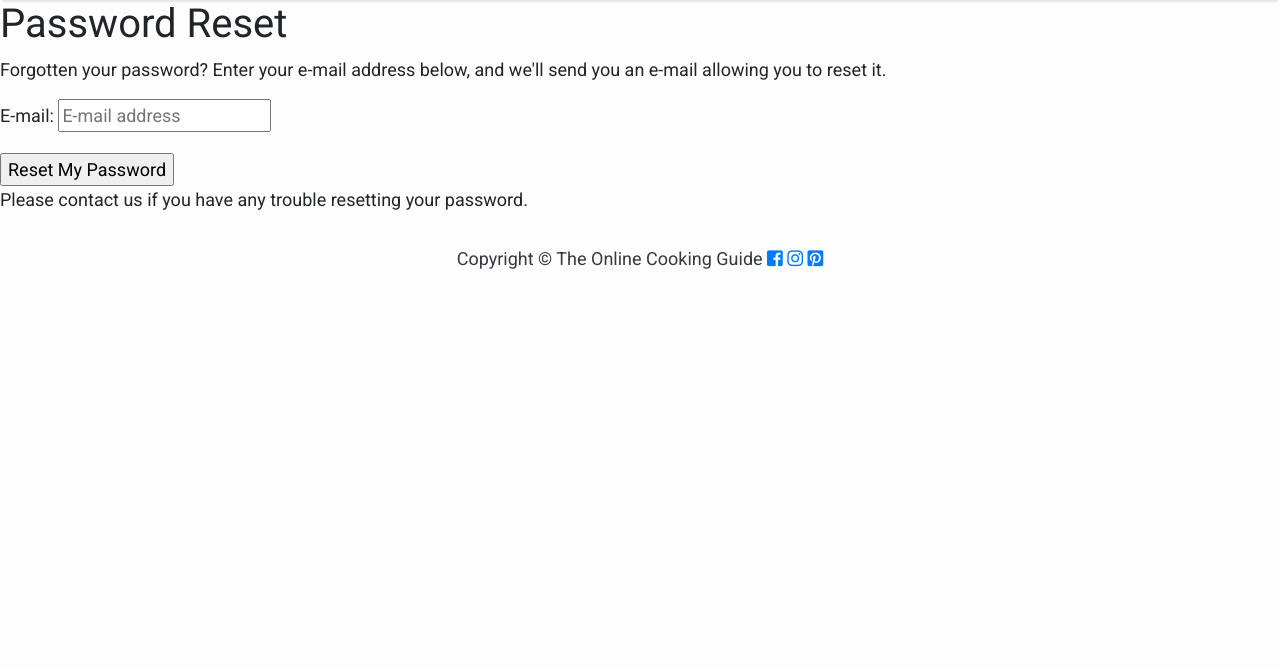
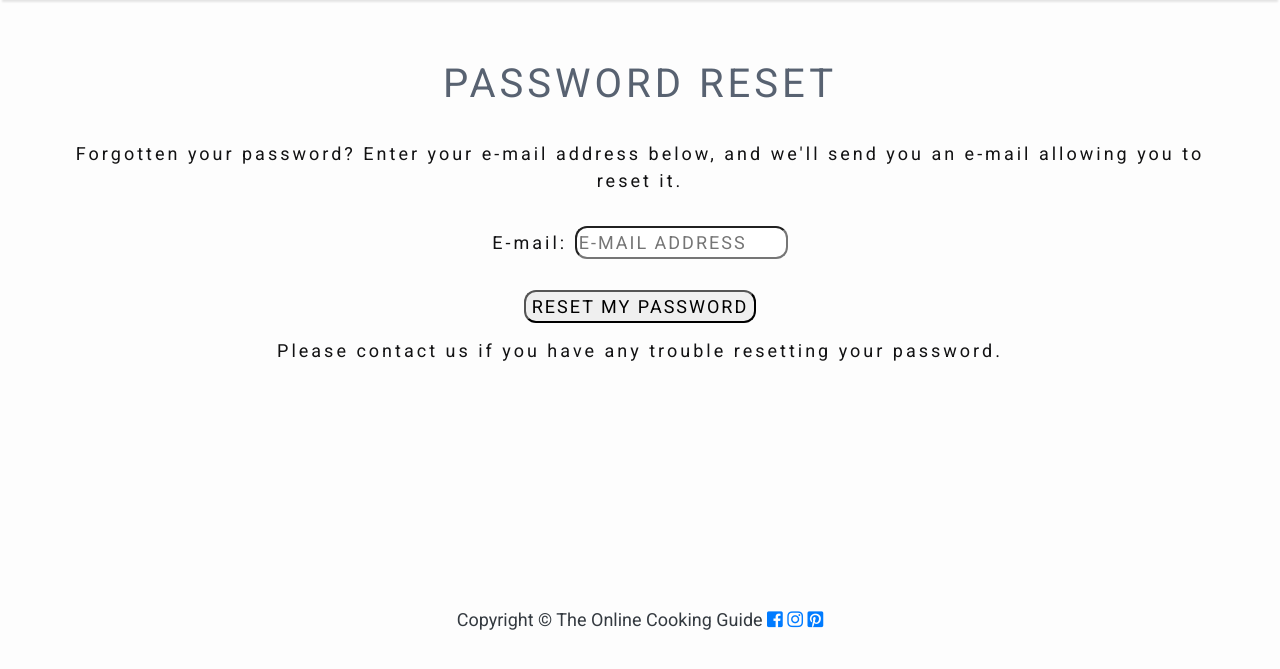
Before and after one commit to niamhbrowne/ms4-niamh-cook, a Django app: page /accounts/password/reset/ in a window 1280 px wide. Shown: the part 59-728 px from the top of the page. Run offline with Django 3.2, Linux system fonts and the light colour scheme; some libraries are stand-ins or nearby versions.

Commit message:
added css to password change page

```diff
--- a/static/css/base.css
+++ b/static/css/base.css
@@ -324,7 +324,7 @@ letter-spacing: 5px;
 /*-----------------------------------------sign out page*/
 .log-out {
     text-align: center;
-    padding-bottom: 430px;
+    padding-bottom: 340px;
 }
 
 .log-out h1 {
@@ -355,3 +355,108 @@ letter-spacing: 5px;
     text-transform: uppercase;
     letter-spacing: 2px;
 }
+
+/*-----------------------------------------Change email page*/
+
+.email-change {
+    text-align: center;
+    padding-bottom: 80px;
+}
+
+.email-change h1 {
+    padding-top: 60px;
+    padding-bottom: 20px;
+    font-family: "Roboto", sans-serif;
+    color: #586271;
+    padding-right: 10px;
+    padding-left: 10px;
+    text-align: center;
+    letter-spacing: 4px;
+    text-transform: uppercase;
+}
+
+.email-change p {
+    padding-top: 4px;
+    padding-bottom: 10px;
+    font-family: "Roboto", sans-serif;
+    color: #121213;
+    padding-right: 40px;
+    padding-left: 40px;
+    letter-spacing: 3px;
+}
+
+.email-change form {
+    padding-top: 2px;
+    padding-bottom: 10px;
+    font-family: "Roboto", sans-serif;
+    color: #121213;
+    padding-right: 20px;
+    padding-left: 20px;
+    text-align: center;
+    letter-spacing: 3px;
+}
+
+.email-change button {
+    border-radius: 12px;
+    font-family: "Roboto", sans-serif;
+    text-transform: uppercase;
+    letter-spacing: 2px;
+}
+
+.email-change h2 {
+    padding-top: 30px;
+    padding-bottom: 20px;
+    font-family: "Roboto", sans-serif;
+    color: #586271;
+    padding-right: 10px;
+    padding-left: 10px;
+    text-align: center;
+    letter-spacing: 4px;
+    text-transform: uppercase;
+}
+
+/*-----------------------------------------Change password page*/
+.password-change {
+    text-align: center;
+    padding-bottom: 200px;
+}
+
+.password-change h1 {
+    padding-top: 60px;
+    padding-bottom: 20px;
+    font-family: "Roboto", sans-serif;
+    color: #586271;
+    padding-right: 10px;
+    padding-left: 10px;
+    text-align: center;
+    letter-spacing: 4px;
+    text-transform: uppercase;
+}
+
+.password-change p {
+    padding-top: 4px;
+    padding-bottom: 10px;
+    font-family: "Roboto", sans-serif;
+    color: #121213;
+    padding-right: 60px;
+    padding-left: 60px;
+    letter-spacing: 3px;
+}
+
+.password-change form {
+    padding-top: 2px;
+    padding-bottom: 10px;
+    font-family: "Roboto", sans-serif;
+    color: #121213;
+    padding-right: 20px;
+    padding-left: 20px;
+    text-align: center;
+    letter-spacing: 3px;
+}
+
+.password-change input {
+    border-radius: 12px;
+    font-family: "Roboto", sans-serif;
+    text-transform: uppercase;
+    letter-spacing: 2px;
+}
--- a/templates/allauth/account/email.html
+++ b/templates/allauth/account/email.html
@@ -5,6 +5,7 @@
 {% block head_title %}{% trans "Account" %}{% endblock %}
 
 {% block content %}
+<div class="email-change">
     <h1>{% trans "E-mail Addresses" %}</h1>
 {% if user.emailaddress_set.all %}
 <p>{% trans 'The following e-mail addresses are associated with your account:' %}</p>
@@ -52,7 +53,7 @@
         {{ form.as_p }}
         <button name="action_add" type="submit">{% trans "Add E-mail" %}</button>
     </form>
-
+</div>
 {% endblock %}
 
 
--- a/templates/allauth/account/logout.html
+++ b/templates/allauth/account/logout.html
@@ -1,10 +1,11 @@
 {% extends "account/base.html" %}
-
+{% load static %}
 {% load i18n %}
 
 {% block head_title %}{% trans "Sign Out" %}{% endblock %}
 
 {% block content %}
+<div class="log-out">
 <h1>{% trans "Sign Out" %}</h1>
 
 <p>{% trans 'Are you sure you want to sign out?' %}</p>
@@ -16,6 +17,6 @@
   {% endif %}
   <button type="submit">{% trans 'Sign Out' %}</button>
 </form>
-
+</div>
 
 {% endblock %}
--- a/templates/allauth/account/password_reset.html
+++ b/templates/allauth/account/password_reset.html
@@ -6,7 +6,7 @@
 {% block head_title %}{% trans "Password Reset" %}{% endblock %}
 
 {% block content %}
-
+<div class="password-change">
     <h1>{% trans "Password Reset" %}</h1>
     {% if user.is_authenticated %}
     {% include "account/snippets/already_logged_in.html" %}
@@ -21,4 +21,5 @@
     </form>
 
     <p>{% blocktrans %}Please contact us if you have any trouble resetting your password.{% endblocktrans %}</p>
-{% endblock %}
+</div>
+    {% endblock %}
```
Also changed, not shown: db.sqlite3.
